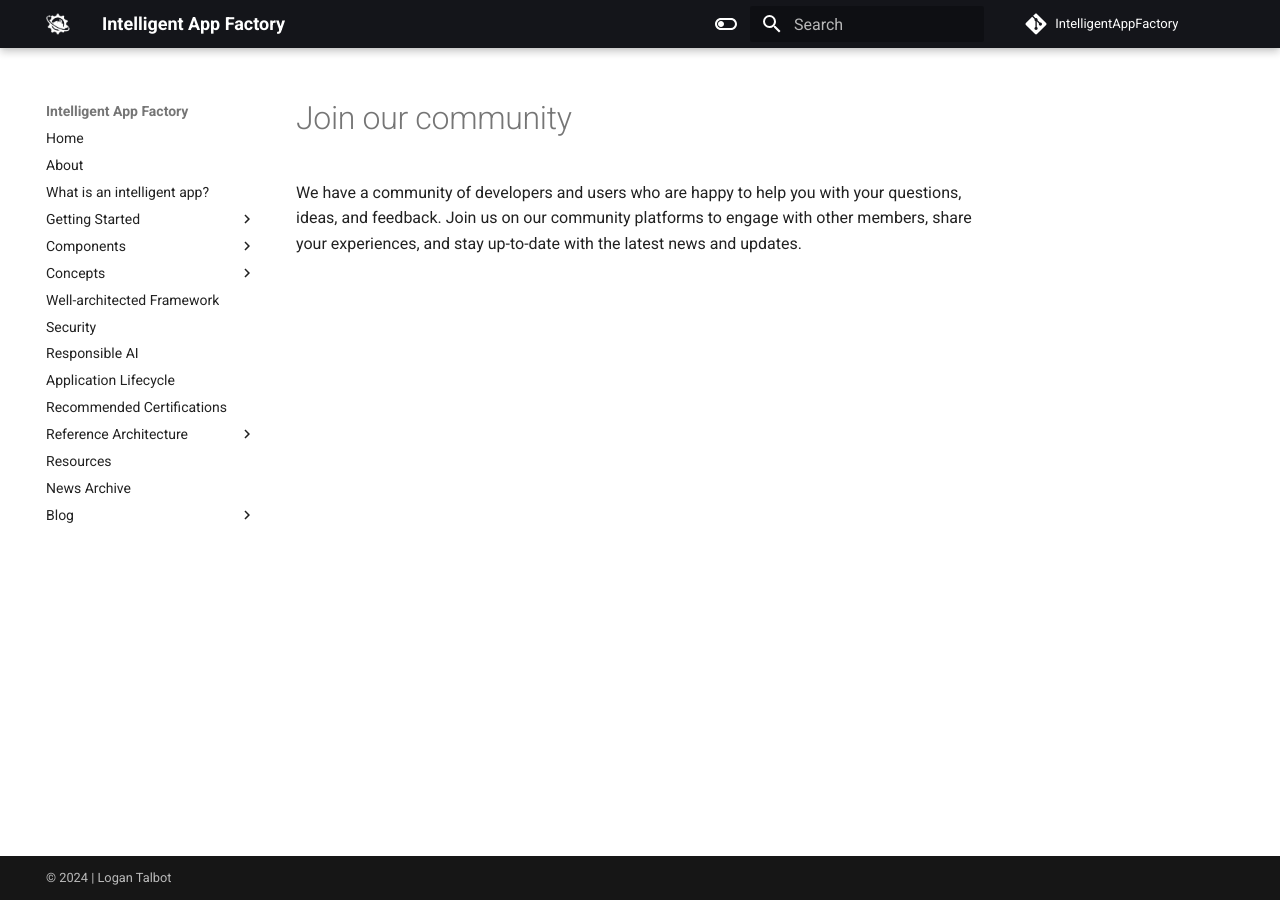
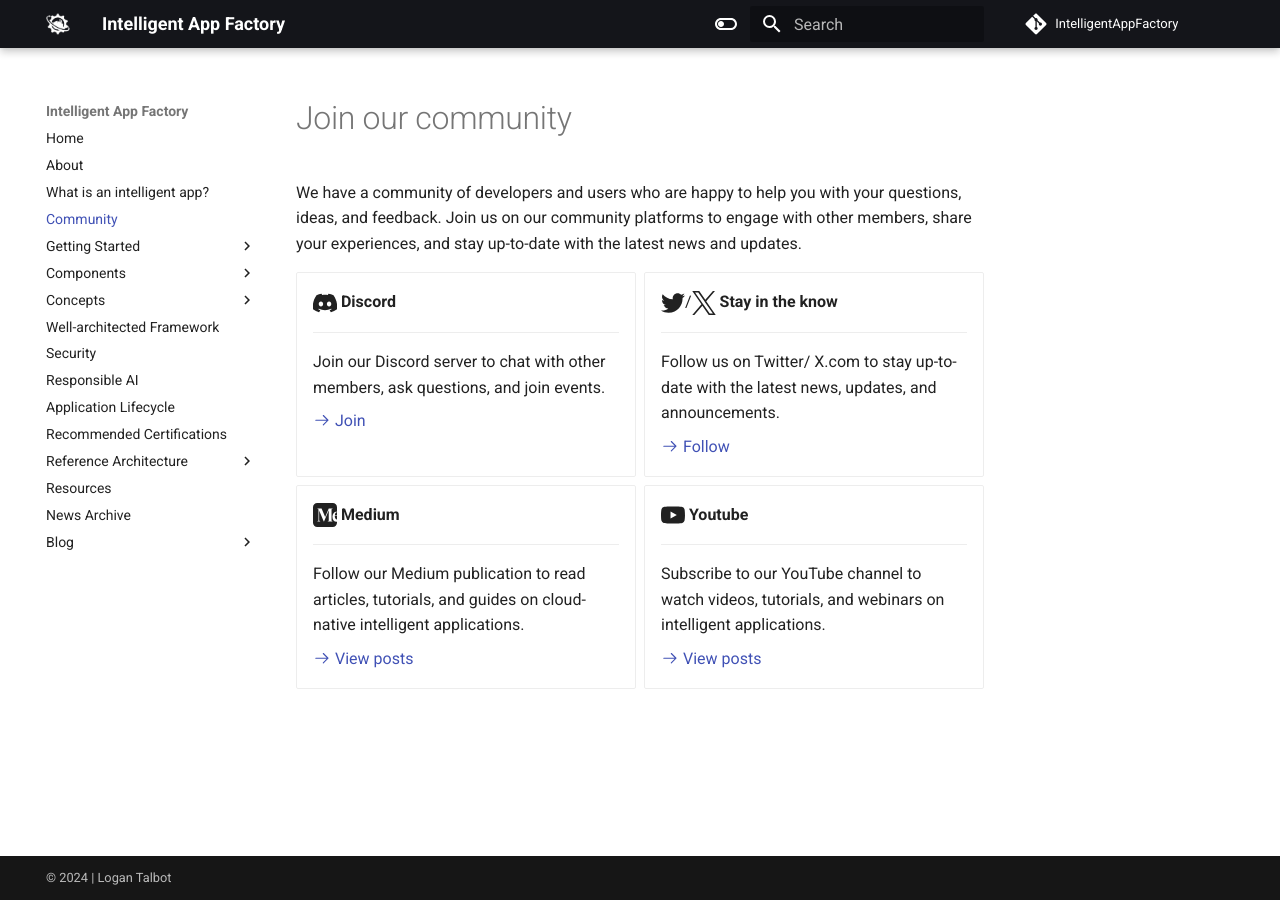
Before and after one commit to LoganDavidTalbot/IntelligentAppFactory, an MkDocs documentation site: the page built from docs/community.md, in a window 1280 px wide. Built offline with MkDocs 1.6.1 and Material for MkDocs 9.7.7, drawn with Linux system fonts in a browser that asks for light colours; comment, search, counter and statistics services are not loaded.

Commit message:
Add community platforms for engagement and updates

```diff
--- a/docs/community.md
+++ b/docs/community.md
@@ -1,3 +1,39 @@
 # Join our community
 
 We have a community of developers and users who are happy to help you with your questions, ideas, and feedback. Join us on our community platforms to engage with other members, share your experiences, and stay up-to-date with the latest news and updates.
+
+<div class="grid cards" markdown>
+
+-   :fontawesome-brands-discord:{ .lg .middle } __Discord__
+
+    ---
+
+    Join our Discord server to chat with other members, ask questions, and join events.
+
+    [:octicons-arrow-right-24: Join](https://discord.gg/P5q29pcTZh)
+
+-   :fontawesome-brands-twitter:{ .lg .middle }/:simple-x:{ .lg .middle } __Stay in the know__
+
+    ---
+
+    Follow us on Twitter/ X.com to stay up-to-date with the latest news, updates, and announcements.
+
+    [:octicons-arrow-right-24: Follow](https://twitter.com/logandtalbot)
+
+-   :simple-medium:{ .lg .middle } __Medium__
+
+    ---
+
+    Follow our Medium publication to read articles, tutorials, and guides on cloud-native intelligent applications.
+
+    [:octicons-arrow-right-24: View posts](https://medium.com/intelligentappfactory)
+
+-   :simple-youtube:{ .lg .middle } __Youtube__
+
+    ---
+
+    Subscribe to our YouTube channel to watch videos, tutorials, and webinars on intelligent applications.
+
+    [:octicons-arrow-right-24: View posts](https://www.youtube.com/@intelligentappfactory)
+
+</div>
--- a/mkdocs.yml
+++ b/mkdocs.yml
@@ -110,6 +110,7 @@ nav:
   - Home: index.md
   - About: about.md
   - What is an intelligent app?: what-is-an-intelligent-app.md
+  - Community: community.md
   - Getting Started:
     - Learn Intelligent App: getting-started/learn-intelligent-apps.md
   - Components:
```
